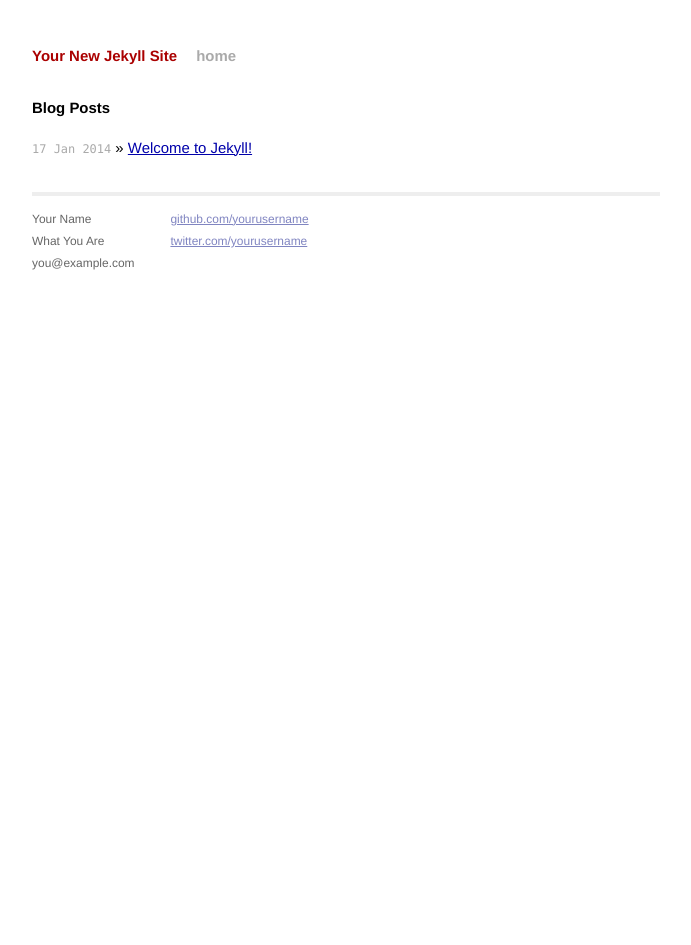
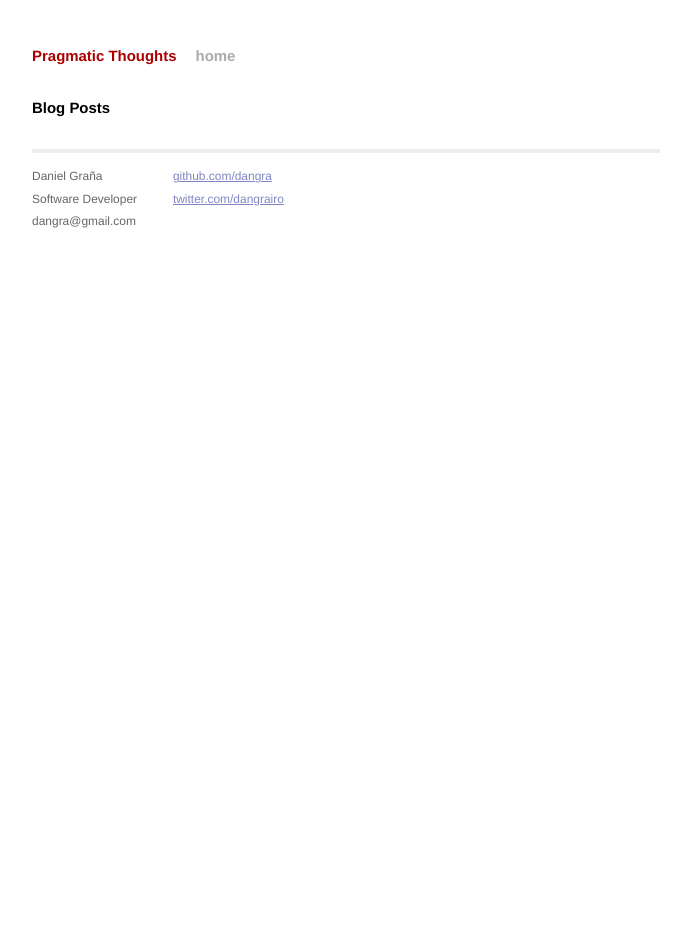
Before and after one commit to dangra/dangra.github.io, a Jekyll site: the page built from index.html, in a window 1280 px wide. Shown: the whole page, without its empty margins (294-985 px from the left). Built offline with Jekyll 4.4.1, drawn with Linux system fonts in a browser that asks for light colours; Markdown is read by kramdown in place of the engine named in the settings.

Commit message:
customize and draft default post

```diff
--- a/_config.yml
+++ b/_config.yml
@@ -1,3 +1,3 @@
-name: Your New Jekyll Site
+name: Pragmatic Thoughts
 markdown: redcarpet
 pygments: true
--- a/_layouts/default.html
+++ b/_layouts/default.html
@@ -26,15 +26,15 @@
           <div class="footer">
             <div class="contact">
               <p>
-                Your Name<br />
-                What You Are<br />
-                you@example.com
+                Daniel Graña<br />
+                Software Developer<br />
+                dangra@gmail.com
               </p>
             </div>
             <div class="contact">
               <p>
-                <a href="https://github.com/yourusername">github.com/yourusername</a><br />
-                <a href="https://twitter.com/yourusername">twitter.com/yourusername</a><br />
+                <a href="https://github.com/dangra">github.com/dangra</a><br />
+                <a href="https://twitter.com/dangrairo">twitter.com/dangrairo</a><br />
               </p>
             </div>
           </div>
--- a/index.html
+++ b/index.html
@@ -1,6 +1,6 @@
 ---
 layout: default
-title: Your New Jekyll Site
+name: Pragmatic Thoughts
 ---
 
 <div id="home">
```
Also changed, not shown: _drafts/2014-01-17-welcome-to-jekyll.markdown (renamed from _posts/2014-01-17-welcome-to-jekyll.markdown).
